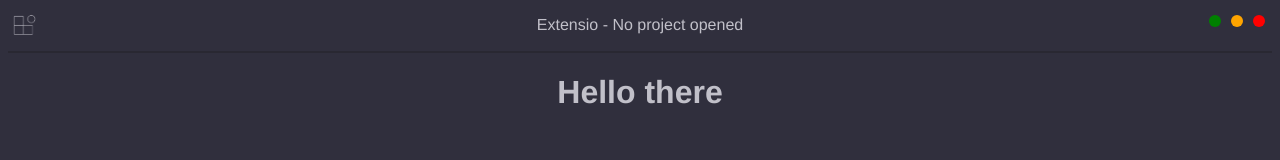
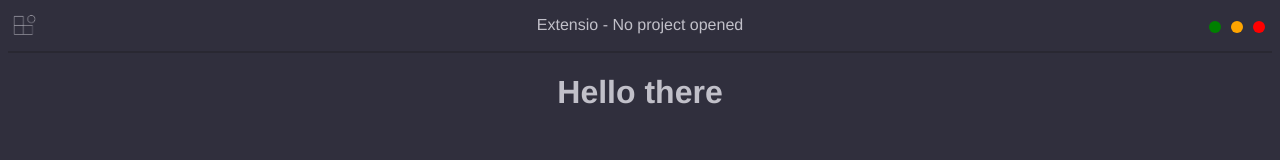
Before and after one commit to extensio-editor/extensio, a Vue app: page / in a window 1280 px wide. Shown: the top 160 px of the page. Built offline with nearby package versions, Linux system fonts and the light colour scheme.

Commit message:
made the traffic lights actually do what they're supposed to and removed preload from build script

```diff
--- a/package.json
+++ b/package.json
@@ -5,7 +5,7 @@
   "scripts": {
     "start": "concurrently --kill-others \"npm run serve\" \"electron .\"",
     "serve": "vue-cli-service serve",
-    "buildOnly": "vue-cli-service build && shx cp index.js dist/index.js && shx cp src/preload.js dist/preload.js",
+    "buildOnly": "vue-cli-service build && shx cp index.js dist/index.js",
     "build": "npm run buildOnly && cd dist && concurrently --kill-others \"npx serve -l 8080\" \"wait-on http://localhost:8080 && electron index.js\"",
     "test:unit": "vue-cli-service test:unit",
     "lint": "vue-cli-service lint"
--- a/src/components/titleBar.vue
+++ b/src/components/titleBar.vue
@@ -1,7 +1,9 @@
 <template>
   <div id="titleBar">
-    <img alt="extensio logo" src="../assets/logo.png" class="logo" />
-    <p>Extensio - {{ project_name }}</p>
+    <div class="dragable">
+      <img alt="extensio logo" src="../assets/logo.png" class="logo" />
+      <p>Extensio - {{ project_name }}</p>
+    </div>
     <traffic-lights></traffic-lights>
   </div>
 </template>
@@ -26,6 +28,9 @@ export default {
   border-bottom: 2px rgba(25, 25, 25, 0.3) solid;
   user-select: none;
   -webkit-user-select: none;
+}
+
+.dragable {
   -webkit-app-region: drag;
 }
 
--- a/src/components/trafficLights.vue
+++ b/src/components/trafficLights.vue
@@ -1,23 +1,23 @@
 <template>
   <div id="trafficLights">
     <div
+      @click="trafficLightAction('toggleFullscreen')"
       class="trafficLight"
       id="GreenLight"
-      @click="trafficLightAction('toggleFullscreen')"
     >
       o
     </div>
     <div
+      @click="trafficLightAction('minimize')"
       class="trafficLight"
       id="OrangeLight"
-      @click="trafficLightAction('minimize')"
     >
       o
     </div>
     <div
+      @click="trafficLightAction('close')"
       class="trafficLight"
       id="RedLight"
-      @click="trafficLightAction('close')"
     >
       o
     </div>
@@ -42,16 +42,20 @@ export default {
 
 <style lang="less">
 #trafficLights {
-  z-index: 0;
+  z-index: 10;
   position: absolute;
   right: 10px;
-  top: 10px;
-  cursor: pointer;
+  top: calc(35px / 2);
+  -webkit-app-region: no-drag;
 }
 
 .trafficLight {
+  cursor: pointer;
   display: inline-block;
+  z-index: 2147483647;
   margin: 5px;
+  margin-top: 0;
+  margin-bottom: 0;
   width: 12px;
   height: 12px;
   line-height: 12px;
```
